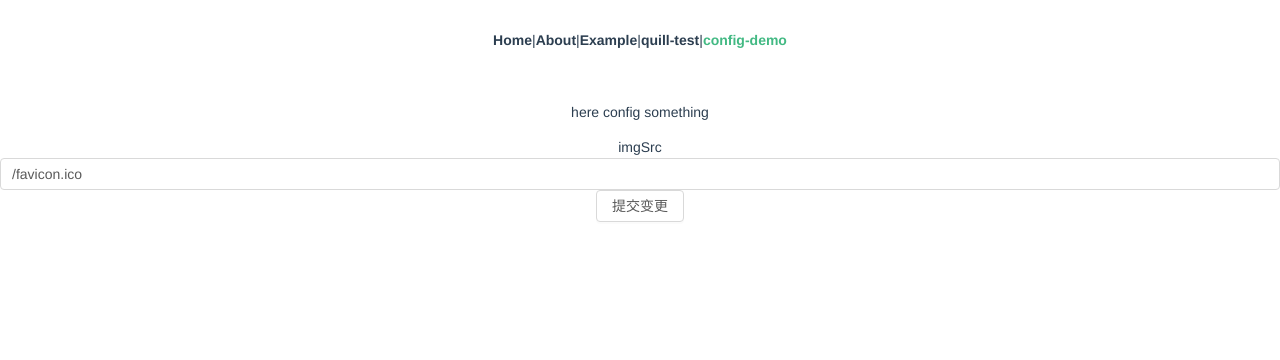
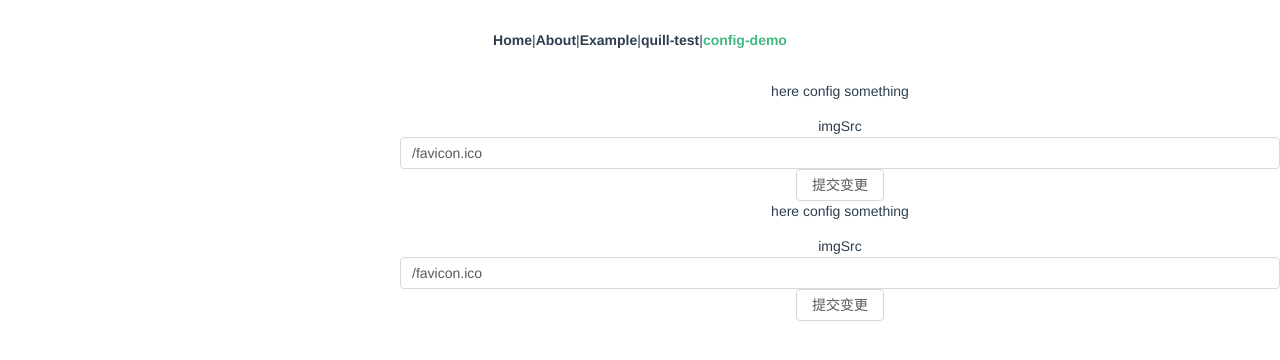
Before and after one commit to wsz7777/ts-demo, a Vue app: page /config-demo in a window 1280 px wide. Shown: the top 360 px of the page. Built offline with nearby package versions, Linux system fonts and the light colour scheme.

Commit message:
配置demo

```diff
--- /dev/null
+++ b/src/components/config/a/a.module.scss
@@ -0,0 +1,9 @@
+.Box{
+  display: flex;
+}
+.showBox{
+  width: 400px;
+}
+.configBox{
+  flex: 1;
+}
--- a/src/components/config/a/config.tsx
+++ b/src/components/config/a/config.tsx
@@ -8,8 +8,8 @@ Vue.use(Input).use(Button);
 class AConfig extends Vue {
   name = "AConfig";
 
-  @Prop({ type: Object, default: () => ({ imgSrc: "" }) })
-  // @Model("update", { type: Object, default: () => ({ imgSrc: "" }) })
+  // @Prop({ type: Object, default: () => ({ imgSrc: "" }) })
+  @Model("update", { type: Object, default: () => ({ imgSrc: "" }) })
   readonly editData!: SettingData;
 
   get modelData() {
--- a/src/components/config/a/index.tsx
+++ b/src/components/config/a/index.tsx
@@ -1,5 +1,6 @@
-import { Vue, Component, Prop, Model } from "vue-property-decorator";
+import { Vue, Component, Model } from "vue-property-decorator";
 import { SettingData } from "@/components/config/configModule";
+import S from "./a.module.scss";
 
 @Component({
   components: {
@@ -19,11 +20,11 @@ class AIndex extends Vue {
 
   render() {
     return (
-      <div class="AIndex">
-        <div class="showBox">
+      <div class={S.Box}>
+        <div class={S.showBox}>
           <a-show settingData={this.moduleDataCopy} />
         </div>
-        <div class="configBox">
+        <div class={S.configBox}>
           <a-config
             editData={this.moduleDataCopy}
             on-update={(event: SettingData) => {
--- a/src/views/config-demo.tsx
+++ b/src/views/config-demo.tsx
@@ -9,7 +9,15 @@ import { SettingData } from "@/components/config/configModule";
 class ConfigDemo extends Vue {
   name = "ConfigDemo";
 
-  listData: SettingData[] = [{ imgSrc: "/favicon.ico" }];
+  listData: SettingData[] = [
+    { imgSrc: "/favicon.ico" },
+    { imgSrc: "/favicon.ico" }
+  ];
+
+  changeItem(itemData: SettingData, index: number) {
+    console.log("config-demo", itemData);
+    this.listData.splice(index, 1, itemData);
+  }
 
   render() {
     return (
@@ -17,10 +25,7 @@ class ConfigDemo extends Vue {
         {this.listData.map((v: SettingData, i: number) => (
           <a-index
             moduleData={v}
-            on-item-change={(event: SettingData) => {
-              console.log("config-demo", event);
-              this.listData.splice(i, 1, event);
-            }}
+            on-item-change={(event: SettingData) => this.changeItem(event, i)}
           />
         ))}
       </div>
```
Also changed, not shown: src/shims-vue.d.ts (+21 -0 lines).
